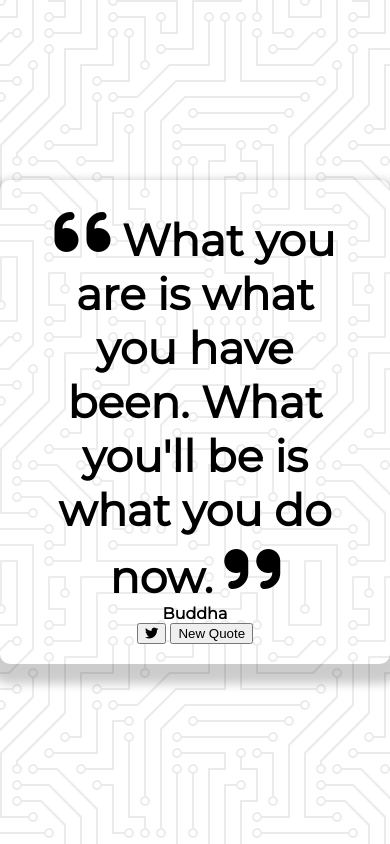
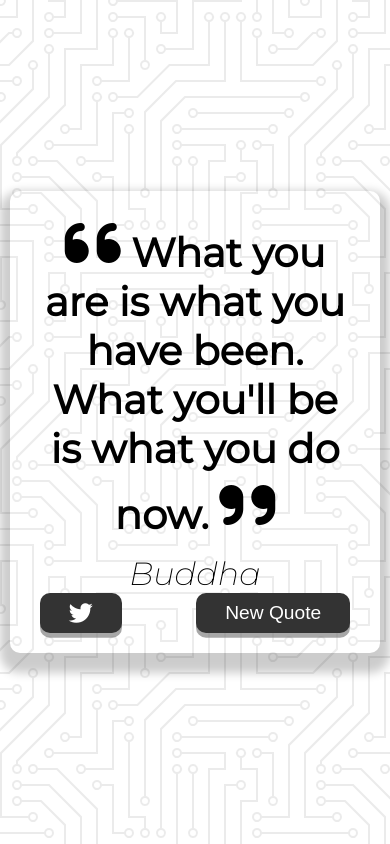
Before and after one commit to macfoli12/quote-generator, a plain HTML site: page index.html in a window 390 px wide. Drawn offline with Linux system fonts and the light colour scheme; no server answers.

Commit message:
initial commit

```diff
--- a/script.js
+++ b/script.js
@@ -0,0 +1,17 @@
+// Get Quote From API
+
+async function getQuote() {
+    const apiUrl = "http://api.forismatic.com/api/1.0/?method=getQuote&lang=en&format=json";
+    try {
+        const response = await fetch(apiUrl);
+        const data = await response.json();
+        console.log(data);
+
+    } catch (error) {
+        console.log('whoops, no quote', error);
+    }
+
+}
+
+// On Load
+getQuote();
--- a/style.css
+++ b/style.css
@@ -43,3 +43,59 @@ body {
 .fa-quote-right {
     font-size: 4rem;
 }
+
+.quote-author {
+    margin-top: 15px;
+    font-size: 2rem;
+    font-weight: 400;
+    font-style: italic;
+}
+
+.button-container {
+    margin-top: 15;
+    display: flex;
+    justify-content: space-between;
+}
+
+button {
+    cursor: pointer;
+    font-size: 1.2rem;
+    height: 2.5rem;
+    border: none;
+    border-radius: 10px;
+    color: #fff;
+    background: #333;
+    outline: none;
+    padding: 0.5rem 1.8rem;
+    box-shadow: 0 0.3rem rgba(121, 121, 121, 0.65);
+}
+
+
+button:hover {
+    filter: brightness(110%);
+}
+
+button:active {
+    transform: translate(0, 0.3rem);
+    box-shadow: 0 0.1rem rgba(255, 255, 255, 0.65)
+}
+
+.twitter-button:hover {
+    color: #38a1f3;
+}
+
+.fa-twitter {
+    font-size: 1.5rem;
+}
+
+
+/* Media Query: Tablet or Smaller */
+@media screen and (max-width: 1000px){
+    .quote-container {
+        margin: auto 10px;
+    }
+
+    .quote-text {
+        font-size: 2.5rem;
+    }
+}
```
Also changed, not shown: index.html (+1 -0 lines).
